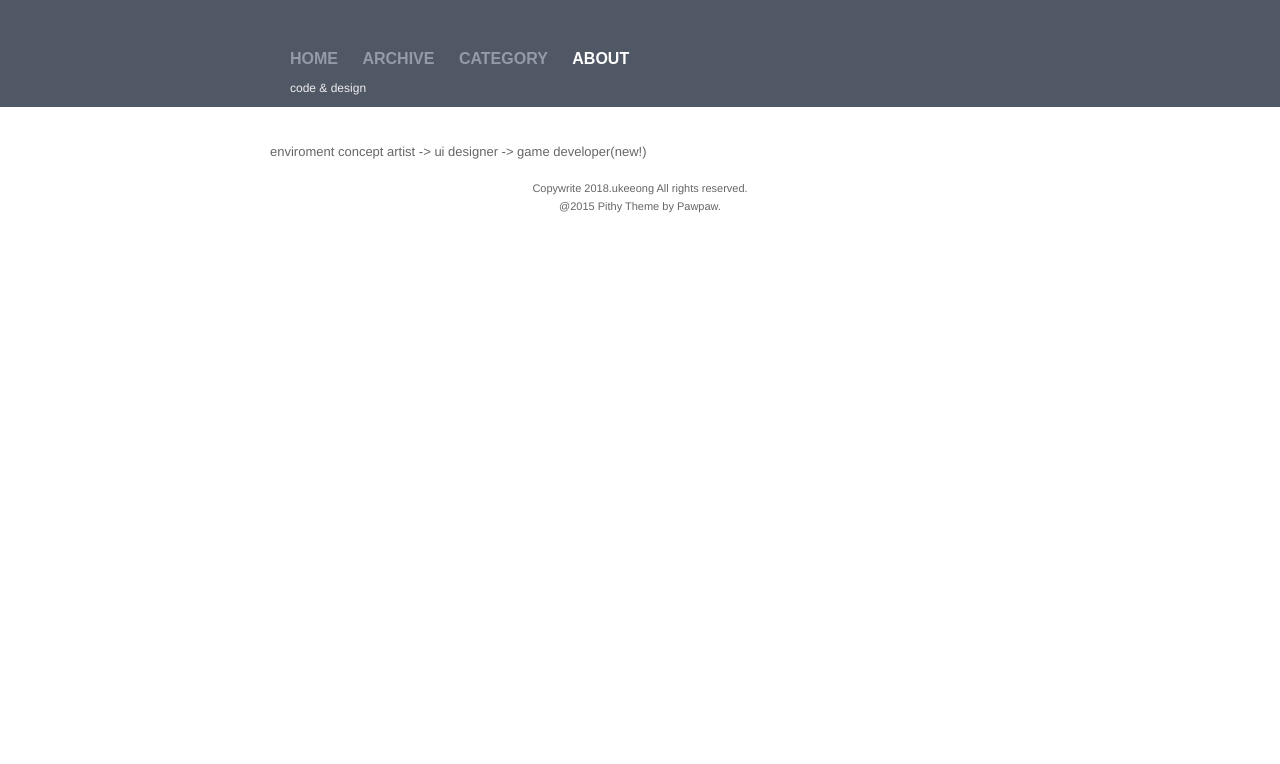
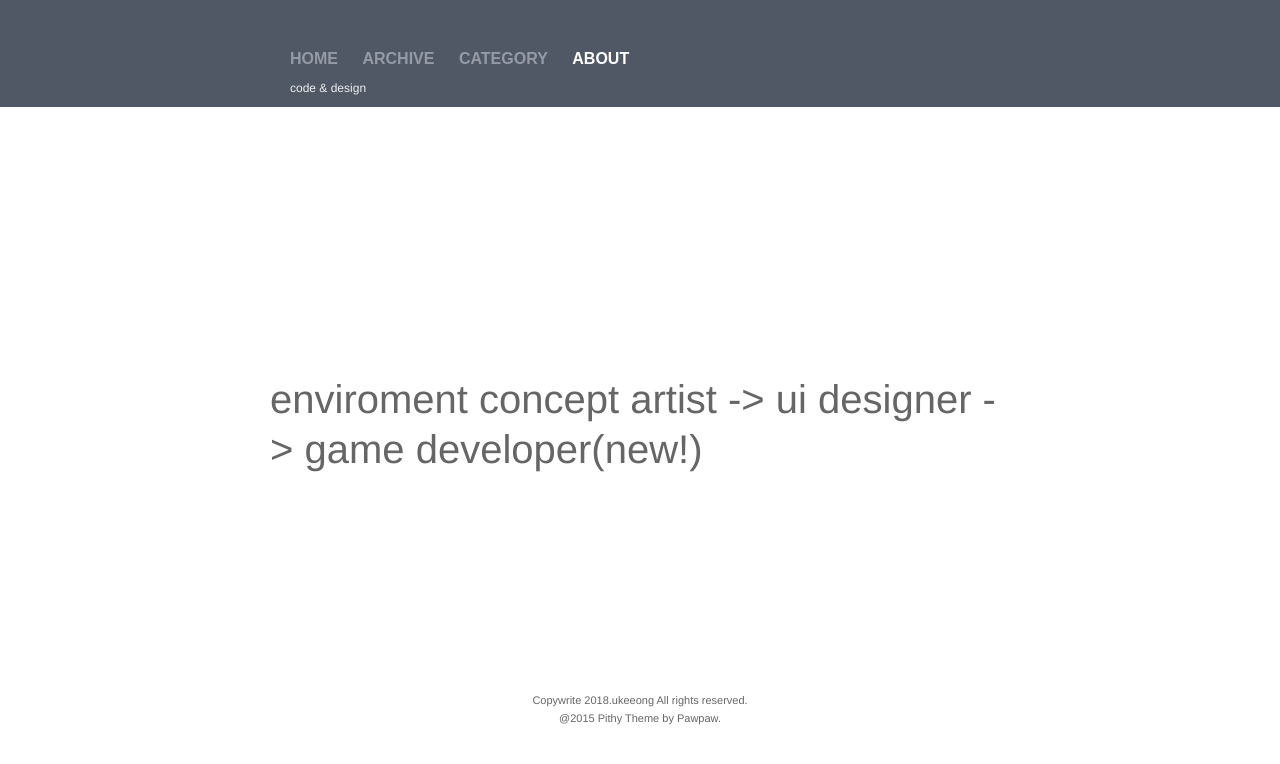
Before and after one commit to ukeeong/ukeeong.github.io, a Jekyll site: the page built from about.html, in a window 1280 px wide. Shown: the top 764 px of the page. Built offline with Jekyll 4.4.1, drawn with Linux system fonts in a browser that asks for light colours.

Commit message:
Update main.scss

```diff
--- a/css/main.scss
+++ b/css/main.scss
@@ -51,3 +51,10 @@ $on-laptop:        800px;
         "layout",
         "syntax-highlighting"
 ;
+
+.about{
+    padding : 199px 0px;
+    color: #666;
+    font-size: 40px;
+    line-height: 50px;
+}
```
